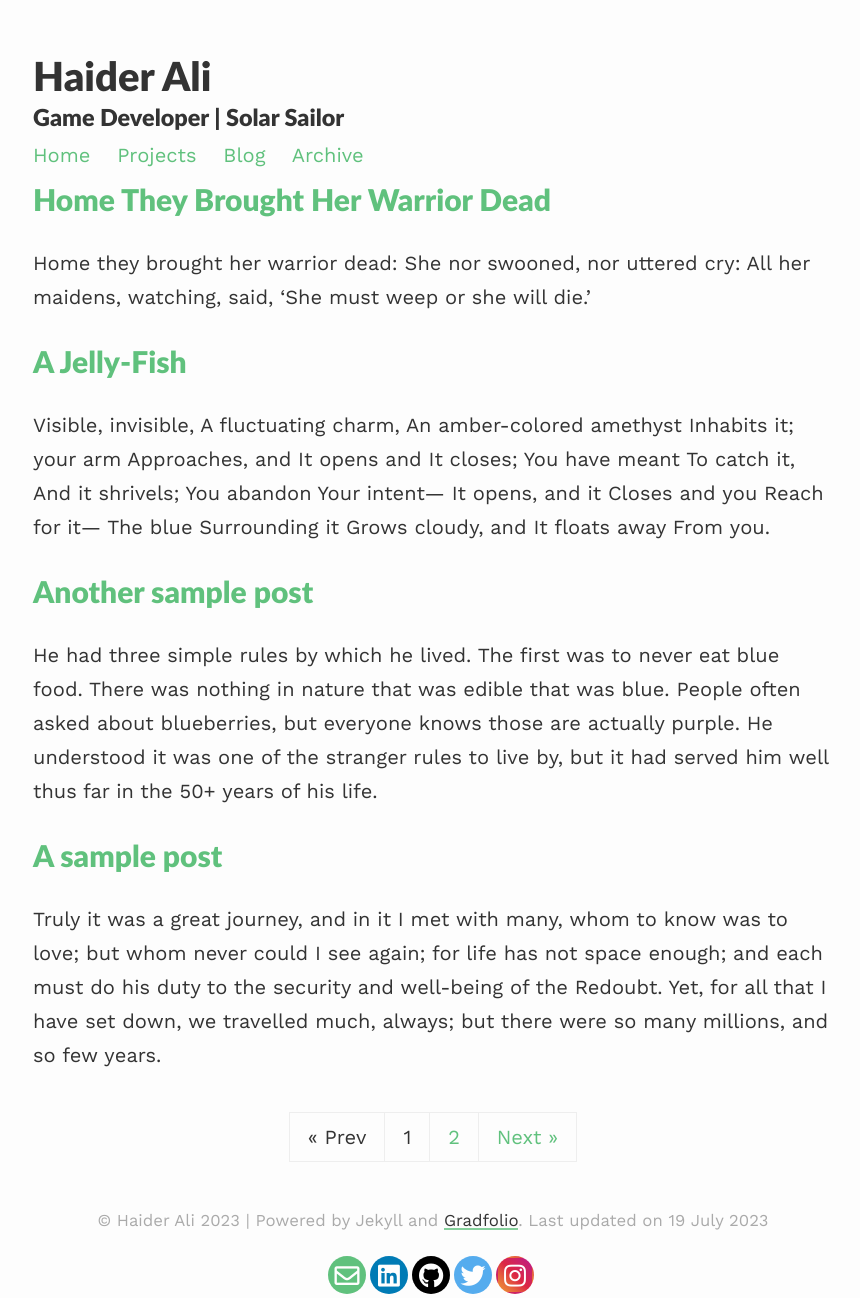
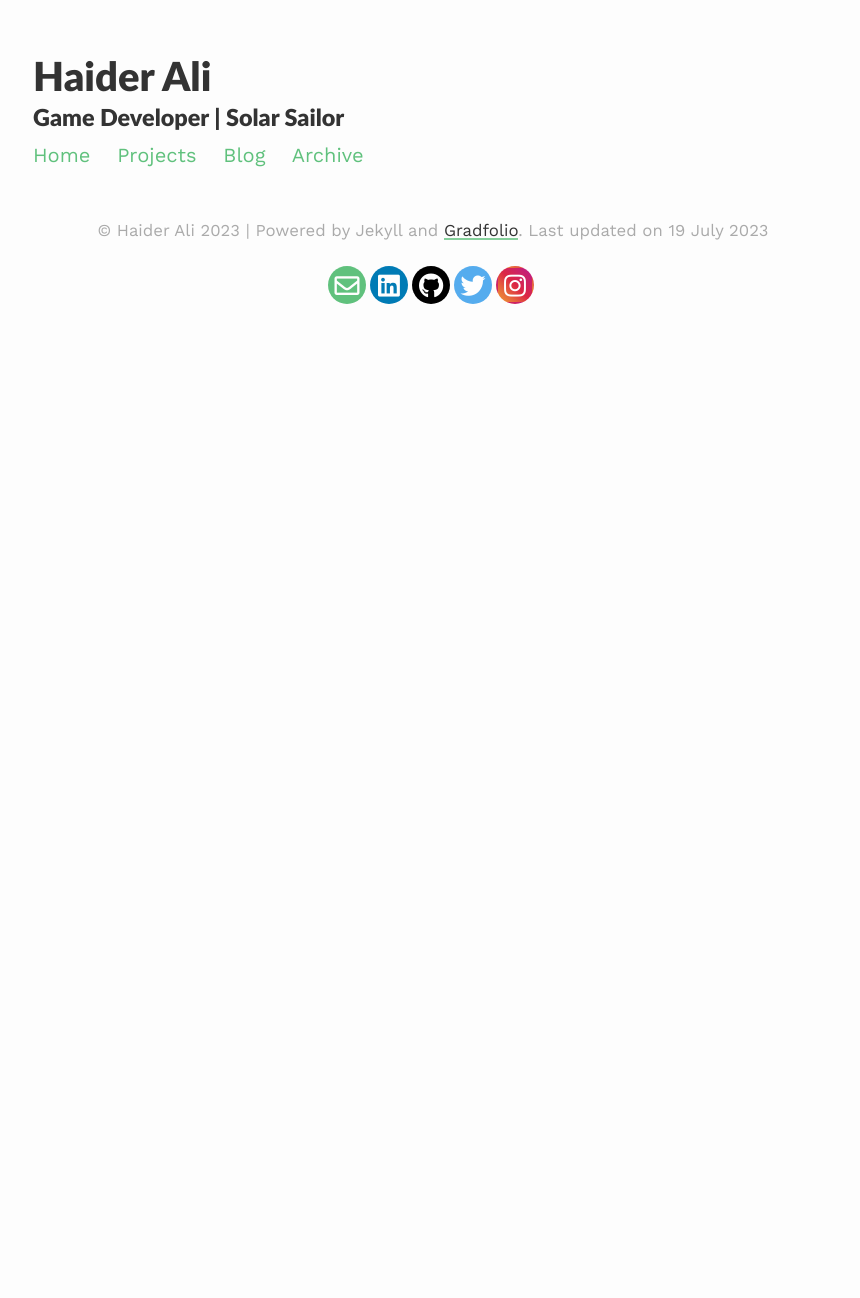
Before and after one commit to HaytharAli/haytharali.github.io, a Jekyll site: the page built from blog/index.html, in a window 1280 px wide. Shown: the whole page, without its empty margins (207-1067 px from the left). Built offline with Jekyll 4.4.1, drawn with Linux system fonts in a browser that asks for light colours; nearby versions of some CDN libraries; the list of posts is cut into pages by our own code; after the commit the page ends 980 px from its top, so only the background shows below that.

Commit message:
Remove Posts, Changed Project Links

```diff
--- a/_posts/2018-02-05-atticus.md
+++ /dev/null
@@ -1,16 +0,0 @@
----
-layout: post
-title:  "A sample post"
----
-
-Truly it was a great journey, and in it I met with many, whom to know was to love; but whom never could I see again; for life has not space enough; and each must do his duty to the security and well-being of the Redoubt. Yet, for all that I have set down, we travelled much, always; but there were so many millions, and so few years.
-
-Atticus said to Jem one day, “I’d rather you shot at tin cans in the backyard, but I know you’ll go after birds. Shoot all the blue jays you want, if you can hit ‘em, but remember it’s a sin to kill a mockingbird.” That was the only time I ever heard Atticus say it was a sin to do something, and I asked Miss Maudie about it. “Your father’s right,” she said. “Mockingbirds don’t do one thing except make music for us to enjoy. They don’t eat up people’s gardens, don’t nest in corn cribs, they don’t do one thing but sing their hearts out for us. That’s why it’s a sin to kill a mockingbird.
-
-I took a deep breath and listened to the old brag of my heart. I am, I am, I am.
-
-We believe that we can change the things around us in accordance with our desires—we believe it because otherwise we can see no favourable outcome. We do not think of the outcome which generally comes to pass and is also favourable: we do not succeed in changing things in accordance with our desires, but gradually our desires change. The situation that we hoped to change because it was intolerable becomes unimportant to us. We have failed to surmount the obstacle, as we were absolutely determined to do, but life has taken us round it, led us beyond it, and then if we turn round to gaze into the distance of the past, we can barely see it, so imperceptible has it become.
-
-The most beautiful things in the world cannot be seen or touched, they are felt with the heart.
-
-Hello babies. Welcome to Earth. It’s hot in the summer and cold in the winter. It’s round and wet and crowded. On the outside, babies, you’ve got a hundred years here. There’s only one rule that I know of, babies-“God damn it, you’ve got to be kind.
--- a/_posts/2019-07-22-some-more.md
+++ /dev/null
@@ -1,10 +0,0 @@
----
-layout: post
-title:  "Another sample post"
----
-
-He had three simple rules by which he lived. The first was to never eat blue food. There was nothing in nature that was edible that was blue. People often asked about blueberries, but everyone knows those are actually purple. He understood it was one of the stranger rules to live by, but it had served him well thus far in the 50+ years of his life.
-
-She looked at her little girl who was about to become a teen. She tried to think back to when the girl had been younger but failed to pinpoint the exact moment when she had become a little too big to pick up and carry. It hit her all at once. She was no longer a little girl and she stood there speechless with fear, sadness, and pride all running through her at the same time.
-
-She considered the birds to be her friends. She'd put out food for them each morning and then she'd watch as they came to the feeders to gorge themselves for the day. She wondered what they would do if something ever happened to her. Would they miss the meals she provided if she failed to put out the food one morning?
--- a/_posts/2019-08-19-jelly-fish.md
+++ /dev/null
@@ -1,27 +0,0 @@
----
-layout: post
-title:  A Jelly-Fish
----
-
-Visible, invisible,
-A fluctuating charm,
-An amber-colored amethyst
-Inhabits it; your arm
-Approaches, and
-It opens and
-It closes;
-You have meant
-To catch it,
-And it shrivels;
-You abandon
-Your intent—
-It opens, and it
-Closes and you
-Reach for it—
-The blue
-Surrounding it
-Grows cloudy, and
-It floats away
-From you.
-
-[by Marianne Moore](https://poets.org/anthology/poems-your-poetry-project-public-domain)
--- a/_posts/2020-03-09-home-they-brought.md
+++ /dev/null
@@ -1,26 +0,0 @@
----
-layout: post
-title: Home They Brought Her Warrior Dead
----
-
-Home they brought her warrior dead:
-She nor swooned, nor uttered cry:
-All her maidens, watching, said,
-'She must weep or she will die.'
-
-Then they praised him, soft and low,
-Called him worthy to be loved,
-Truest friend and noblest foe;
-Yet she neither spoke nor moved.
-
-Stole a maiden from her place,
-Lightly to the warrior stept,
-Took the face-cloth from the face;
-Yet she neither moved nor wept.
-
-Rose a nurse of ninety years,
-Set his child upon her knee—
-Like summer tempest came her tears—
-'Sweet my child, I live for thee.'
-
-[by Alfred Tennyson](https://en.wikisource.org/wiki/Home_They_Brought_Her_Warrior_Dead)
```
Also changed, not shown: _pages/projects.md (+1 -1 lines), _posts/2016-01-01-jekyll.md (deleted, +0 -20 lines), _posts/2017-10-03-sherlock.md (deleted, +0 -20 lines).
